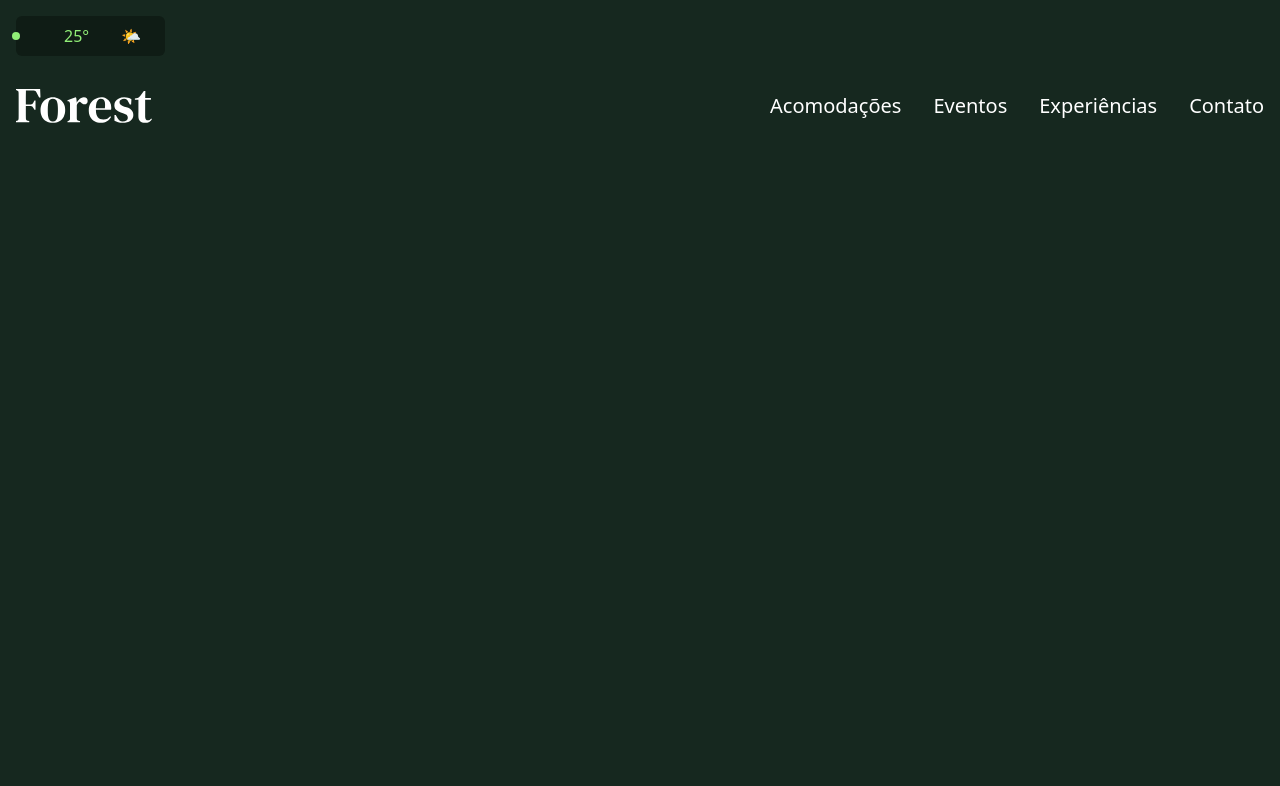
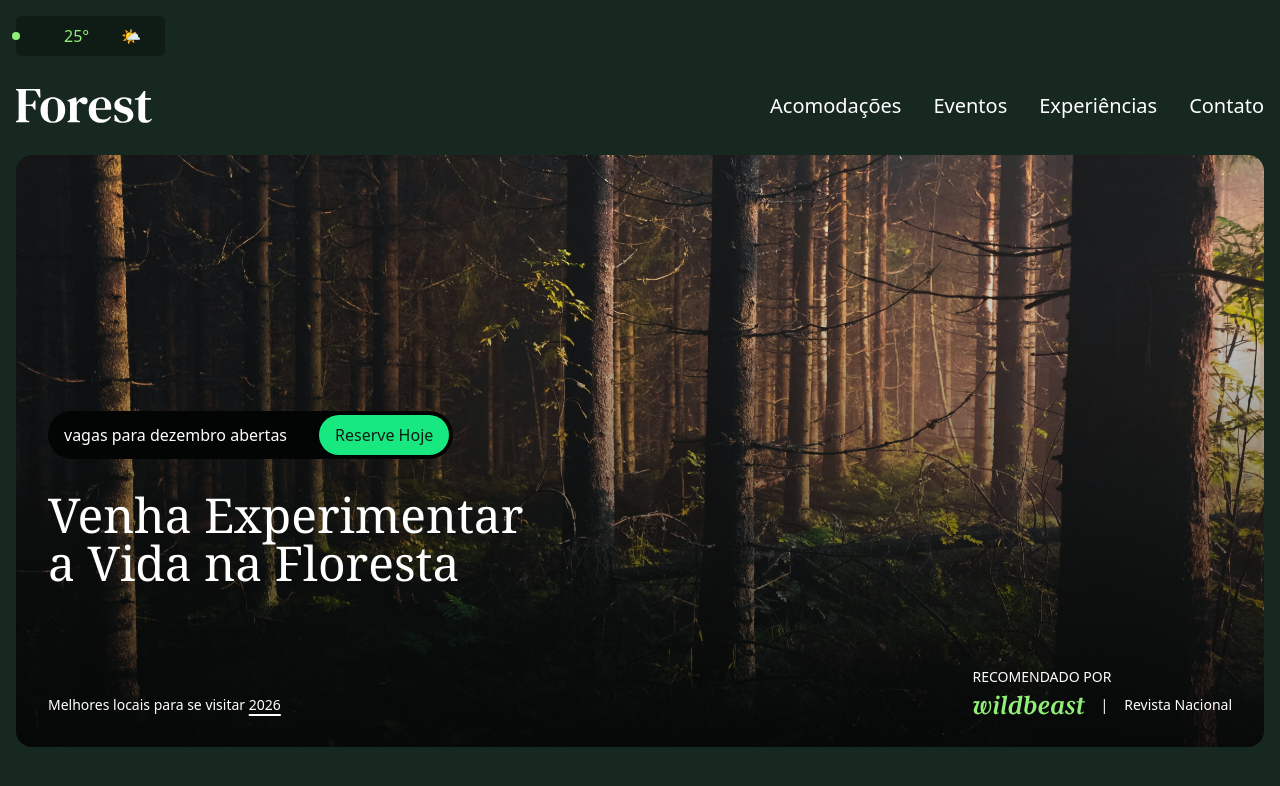
Before and after one commit to Jitterkkk/forest, a website: page src/index.html in a window 1280 px wide. Drawn offline with Linux system fonts and the light colour scheme.

Commit message:
Introdução

```diff
--- a/src/index.html
+++ b/src/index.html
@@ -1,4 +1,5 @@
 <!DOCTYPE html>
+<!-- $ npx tailwindcss -i ./src/input.css -o ./src/output.css --watch -->
 <html lang="pt-br">
 <head>
     <meta charset="UTF-8">
@@ -7,7 +8,7 @@
     <link rel="stylesheet" href="./output.css">
     <title>Forest</title>
 </head>
-<body class="bg-verde-800 font-sans">
+<body class="bg-verde-800 font-sans mb-96">
   <div class="container mt-4 flex justify-center md:justify-start">
     <div class="inline-flex items-center rounded-md bg-verde-900">
       <span class="size-2 bg-verde-300 block rounded-full relative -left-1">
@@ -33,5 +34,30 @@
       </ul>
     </nav>
   </header>
+
+  <main class="container">
+    <div class="text-white px-8 pb-8 pt-64 bg-gradient-to-t from-verde-950/80 relative rounded-2xl overflow-hidden max-sm:px-4 max-sm:pt-12">
+      <img class="absolute inset-0 size-full object-cover -z-10" src="../img/floresta.jpg" alt="">
+
+      <div class="bg-verde-950/60 rounded-xl flex flex-col items-start gap-2 p-4 mb-8 sm:gap-8 sm:items-center sm:py-1 sm:pl-4 sm:pr-1 sm:bg-verde-950 sm:rounded-full sm:inline-flex sm:flex-row">
+        vagas para dezembro abertas
+        <a class="bg-verde-400 text-verde-900 py-2 px-4 inline-block rounded-full" href="">Reserve Hoje</a>
+      </div>
+
+
+      <h1 class="mb-8 font-serif text-balance max-w-screen-sm text-4xl sm:text-5xl sm:mb-20">Venha Experimentar a Vida na Floresta</h1>
+      <div class="sm:flex justify-between text-sm items-end">
+        <p class=" max-sm:mb-4">Melhores locais para se visitar <a class="underline decoration-2 underline-offset-4 hover:no-underline" href="./">2026</a></p>
+        <div>
+          <p class="uppercase mb-2">Recomendado por</p>
+          <p class="flex items-center gap-4">
+            <img class="w-28" src="../img/parceiros/wildbeast.svg" alt="Wildbeast"">
+            <span>|</span>
+            Revista Nacional
+          </p>
+        </div>
+      </div>
+    </div>
+  </main>
 </body>
 </html>
```
Also changed, not shown: output.css (deleted), src/output.css.
